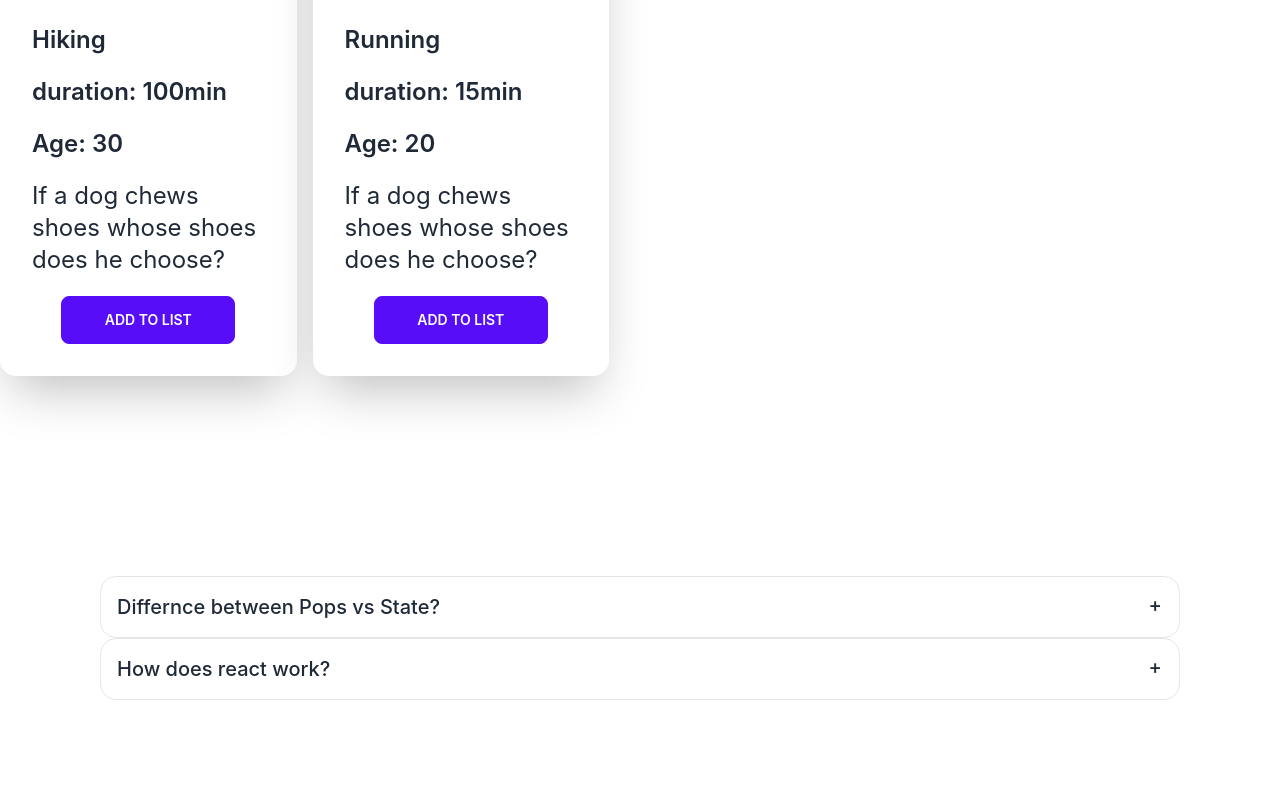
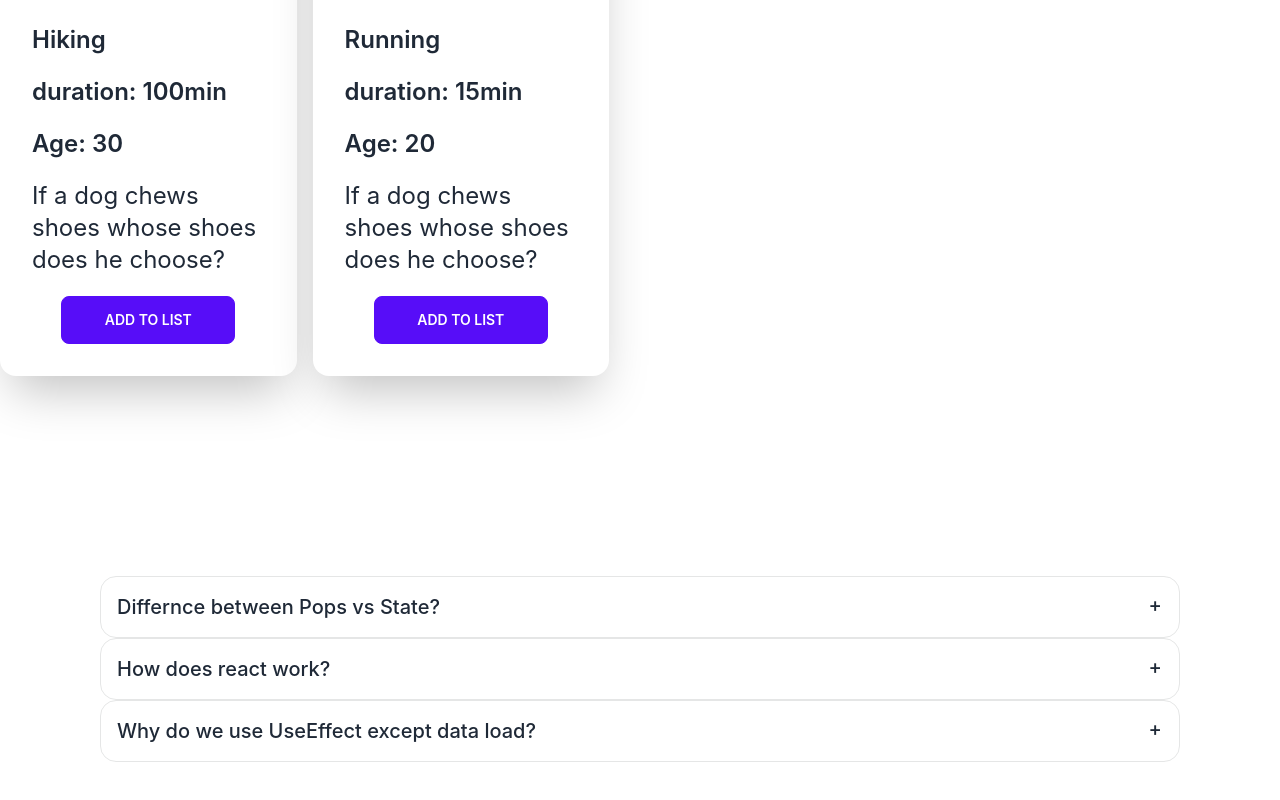
Before and after one commit to rihan-mahmud2/ultra_fitness_club, a React (Create React App) app: page / in a window 1280 px wide. Shown: the part 1675-2475 px from the top of the page. Built offline with nearby package versions, Linux system fonts and the light colour scheme.

Commit message:
final commit

```diff
--- a/src/Component/Article/Article.js
+++ b/src/Component/Article/Article.js
@@ -34,6 +34,20 @@ const Article = () => {
           </p>
         </div>
       </div>
+      <div
+        tabIndex={0}
+        className="collapse collapse-plus border border-base-300 bg-base-100 rounded-box"
+      >
+        <div className="collapse-title text-xl font-medium">
+          Why do we use UseEffect except data load?
+        </div>
+        <div className="collapse-content">
+          <p>
+            updating the DOM, end-points, setting up subscriptions or timers,
+            etc can be lead to unwarranted side-effects.
+          </p>
+        </div>
+      </div>
     </div>
   );
 };
```
